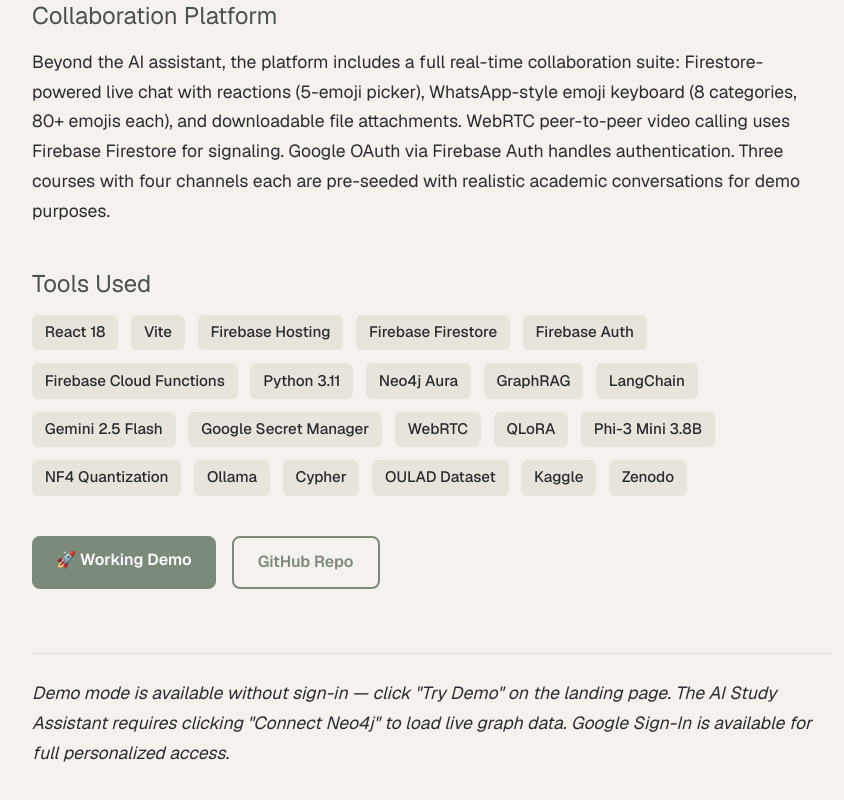
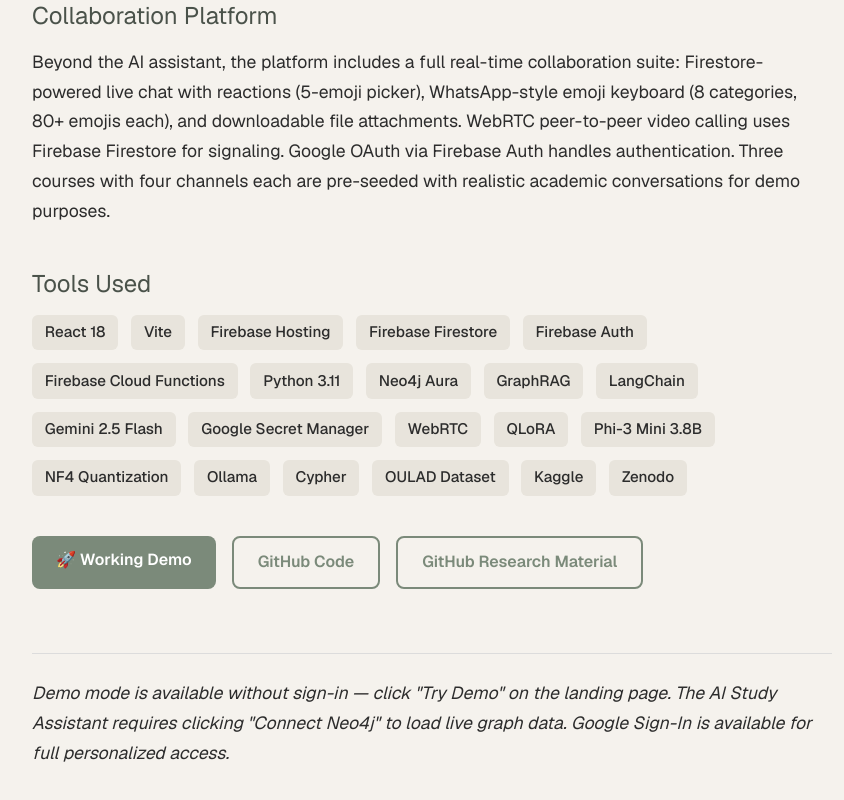
Before and after one commit to niralii/nirali-portfolio, a Next.js app: page /projects/study-groups in a window 1280 px wide. Shown: the part 3277-4077 px from the top of the page, without its empty margins (208-1052 px from the left). Built offline with nearby package versions, Linux system fonts and the light colour scheme.

Commit message:
Update GitHub link labels and add research material link in ProjectTemplate component

```diff
--- a/app/projects/study-groups/page.js
+++ b/app/projects/study-groups/page.js
@@ -226,7 +226,10 @@ export default function ProjectTemplate() {
                 🚀 Working Demo
               </a>
               <a href="https://github.com/niralii/Ed-Study-" target="_blank" rel="noopener noreferrer" className="secondary-btn">
-                GitHub Repo
+                GitHub Code
+              </a>
+              <a href="https://github.com/niralii/Learning-At-Scale---Work-In-Progress" target="_blank" rel="noopener noreferrer" className="secondary-btn">
+                GitHub Research Material
               </a>
             </div>
 
```
